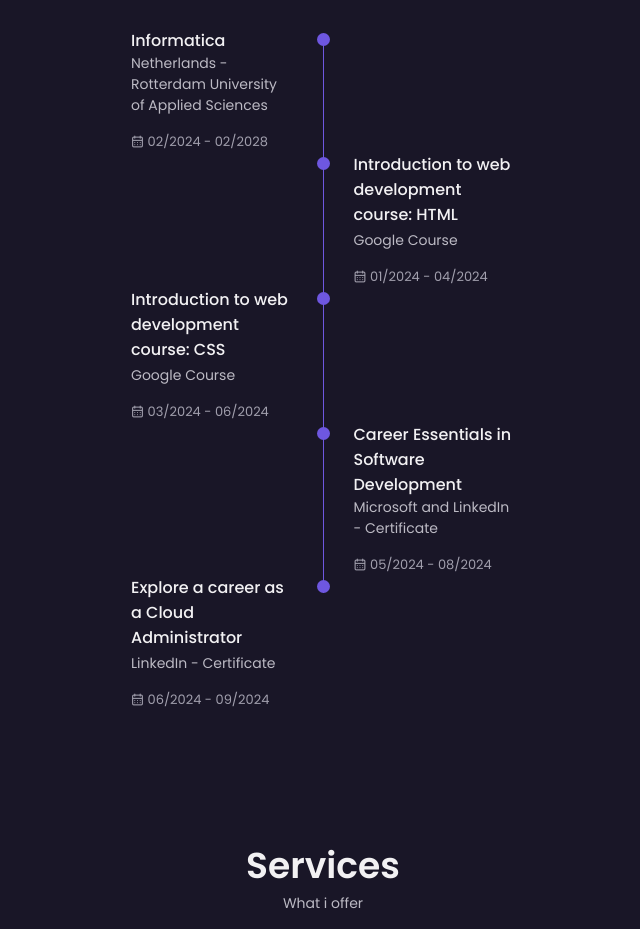
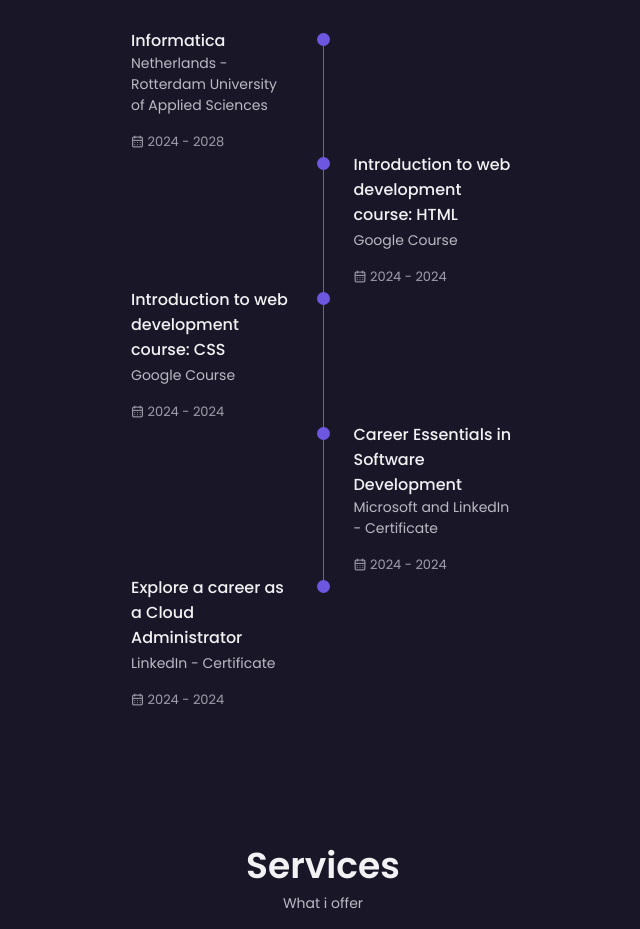
Before and after one commit to Ernestocb28/Ernestocb28.github.io, a plain HTML site: page index.html in a window 1280 px wide. Shown: the part 2240-3169 px from the top of the page, without its empty margins (317-957 px from the left). Drawn offline with nearby package versions, Linux system fonts and the light colour scheme.

Commit message:
Update index.html

```diff
--- a/index.html
+++ b/index.html
@@ -357,7 +357,7 @@
                                     Sciences</span>
                                 <div class="qualification__calendar">
                                     <i class="uil uil-calendar-alt"></i>
-                                    02/2024 - 02/2028
+                                    2024 - 2028
                                 </div>
                             </div>
 
@@ -381,7 +381,7 @@
                                 <span class="qualification__subtitle">Google Course</span>
                                 <div class="qualification__calendar">
                                     <i class="uil uil-calendar-alt"></i>
-                                    01/2024 - 04/2024
+                                    2024 - 2024
                                 </div>
                             </div>
                         </div>
@@ -393,7 +393,7 @@
                                 <span class="qualification__subtitle">Google Course</span>
                                 <div class="qualification__calendar">
                                     <i class="uil uil-calendar-alt"></i>
-                                    03/2024 - 06/2024
+                                    2024 - 2024
                                 </div>
                             </div>
 
@@ -417,7 +417,7 @@
                                 <span class="qualification__subtitle">Microsoft and LinkedIn - Certificate</span>
                                 <div class="qualification__calendar">
                                     <i class="uil uil-calendar-alt"></i>
-                                    05/2024 - 08/2024
+                                    2024 - 2024
                                 </div>
                             </div>
 
@@ -431,7 +431,7 @@
                                 <span class="qualification__subtitle">LinkedIn - Certificate</span>
                                 <div class="qualification__calendar">
                                     <i class="uil uil-calendar-alt"></i>
-                                    06/2024 - 09/2024
+                                    2024 - 2024
                                 </div>
                             </div>
                             <div>
```
